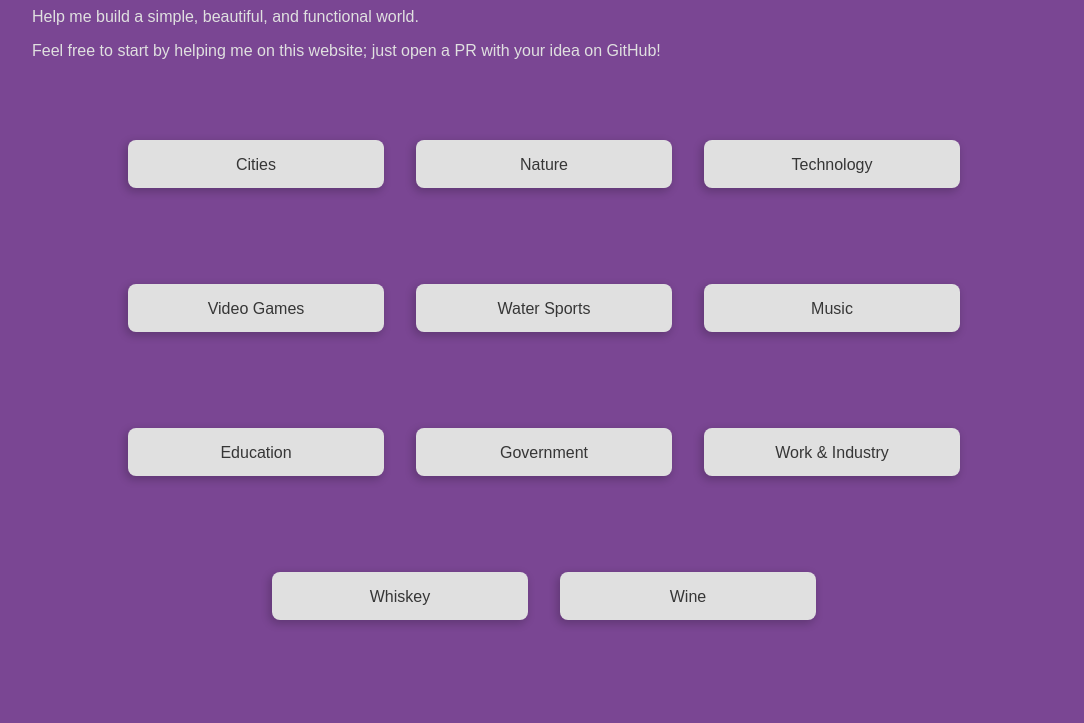
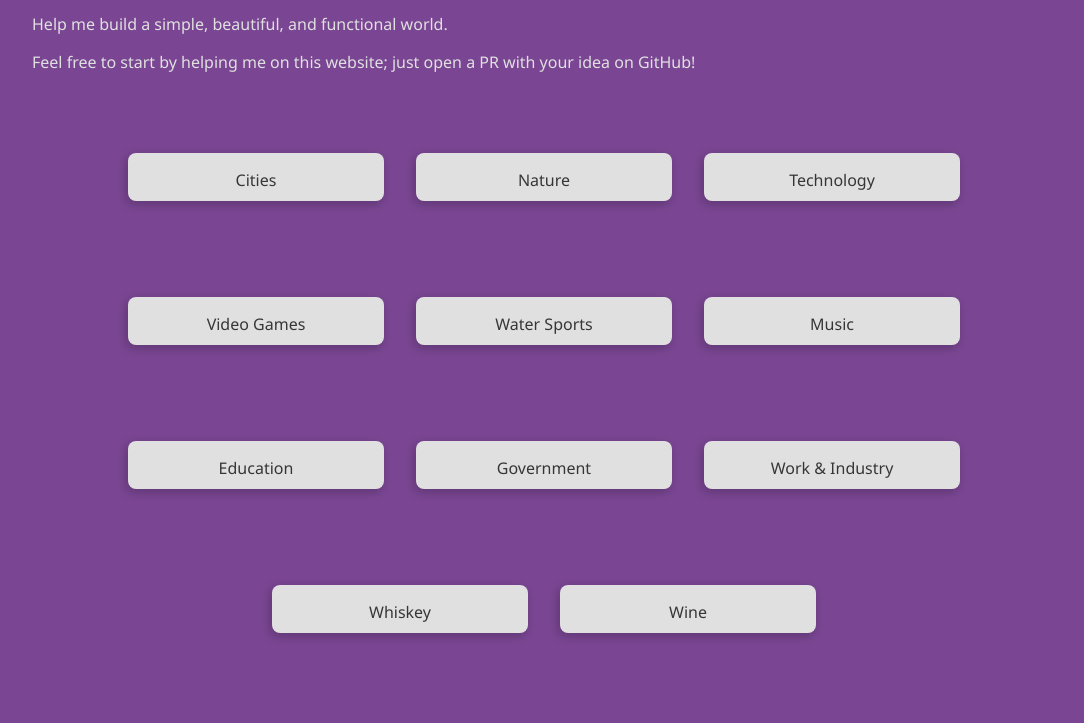
Before and after one commit to lukemoorhous/personal-website, a plain HTML site: page index.html in a window 1280 px wide. Shown: the part 110-833 px from the top of the page, without its empty margins (96-1180 px from the left). Drawn offline with Linux system fonts and the light colour scheme.

Commit message:
PW#5 - Updated styles for deployment.

```diff
--- a/home.css
+++ b/home.css
@@ -4,6 +4,8 @@ body {
 	margin: 0;
 	padding: 2% 10%;
 	border: 0;
+
+	color: #e0e0e0;
 
 	display: flex;
 	flex-flow: column nowrap;
--- a/main.css
+++ b/main.css
@@ -14,12 +14,12 @@ h {
 }
 
 body {
-	background-color: #303036;
+	background-color: #e0e0e0;
 	font-size: 12pt;
 	font-weight: 400;
-	font-family: "Segoue UI", sans-serif;
+	font-family: Segoe, "Segoe UI", "DejaVu Sans", "Trebuchet MS", Verdana, "sans-serif";
 	text-decoration: none;
 	text-rendering: optimizeSpeed;
-	color: #e0e0e0;
+	color: #363636;
 	text-decoration-color: #e0e0e0;
 }
--- a/social.css
+++ b/social.css
@@ -18,7 +18,7 @@
 
 .social-icon:hover {
 	transition-timing-function: ease;
-	transition-duration: 0.9s;
+	transition-duration: 0.15s;
 	width: 2.4em;
 	height: 2.4em;
 	margin: 0em;
```
